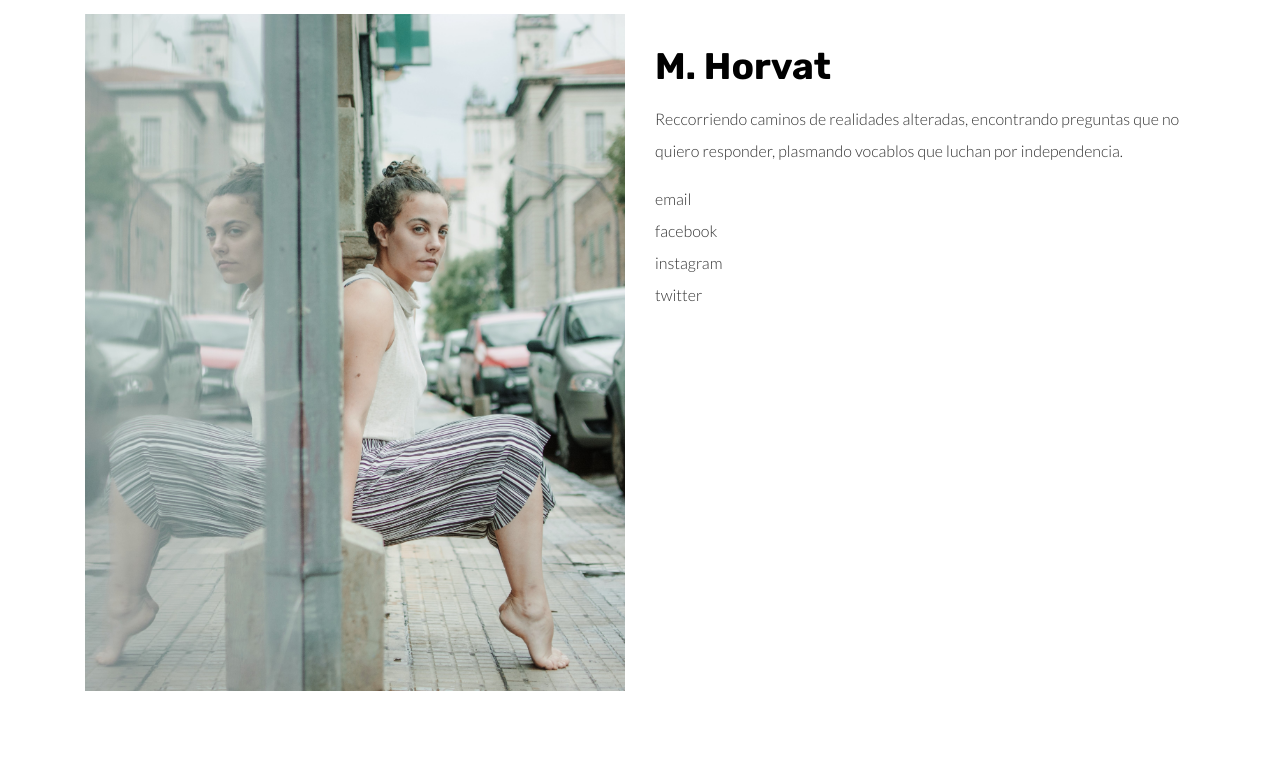
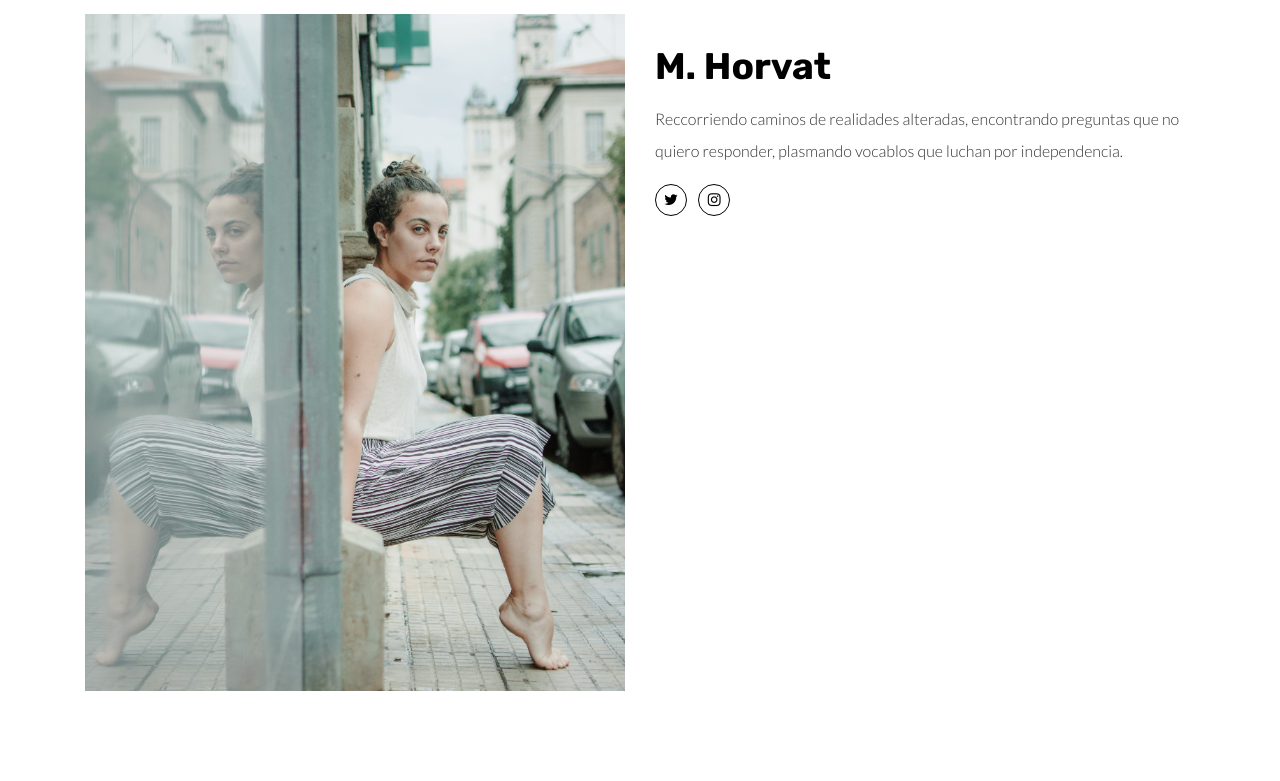
Before and after one commit to lienahorvat/portfolio, a Flask app: page /about.html in a window 1280 px wide. Shown: the part 66-847 px from the top of the page. Run offline with Flask 2, Linux system fonts and the light colour scheme; some libraries are stand-ins or nearby versions.

Commit message:
'updates'

```diff
--- a/templates/about.html
+++ b/templates/about.html
@@ -42,25 +42,7 @@
           <li><a href="./contact.html" title="">Contacto</a></li>
         </ul>
 
-        <div class="footer-container">
 
-
-          <p class="footer-share-icons">
-              <a href="https://www.twitter.com" class="fa-icon" title="">
-                  <i class="fa fa-twitter" aria-hidden="true"></i>
-              </a>
-              <a href="https://www.linkedin.com" class="fa-icon" title="">
-                  <i class="fa fa-instagram" aria-hidden="true"></i>
-              </a>
-              <a href="https://www.behance.com" class="fa-icon" title="">
-                  <i class="fa fa-behance" aria-hidden="true"></i>
-              </a>
-              <a href="https://www.vimeo.com" class="fa-icon" title="">
-                  <i class="fa fa-vimeo" aria-hidden="true"></i>
-              </a>
-          </p>
-
-        </div>
 
 
       </nav>
@@ -79,20 +61,27 @@
                     <h1 class="h2">M. Horvat</h1>
                     <p>Reccorriendo caminos de realidades alteradas, encontrando preguntas que no quiero responder, plasmando vocablos que luchan por independencia. </p>
 
-                    <ul class="list-unstyled">
-                        <li>
-                            <a href="mailto:myemail@myemail.com" title="" class="link-like-text">email</a>
-                        </li>
 
-                        <li>
-                            <a href="https://www.facebook.com/" title="" class="link-like-text">facebook</a>
-                        </li>
-                        <li>
-                            <a href="https://www.instagram.com/" title="" class="link-like-text">instagram</a>
-                        </li>
-                        <li>
-                            <a href="https://twitter.com/" title="" class="link-like-text">twitter</a>
-                        </li>
+              <div class="footer-container">
+
+
+                       <p class="footer-share-icons">
+                           <a href="https://www.twitter.com/magdalenaruizok" class="fa-icon" title="">
+                              <i class="fa fa-twitter" aria-hidden="true"></i>
+                        </a>
+                        <a href="https://www.instagram.com/magdalenaruiz.ok" class="fa-icon" title="">
+                          <i class="fa fa-instagram" aria-hidden="true"></i>
+                        <a/>
+                    </p>
+
+        </div>
+
+
+
+
+
+
+
 
                     </ul>
                 </div>
```
Also changed, not shown: templates/contact.html (+0 -18 lines), templates/gracias.html (+0 -18 lines), templates/index.html (+0 -19 lines), templates/project.html (+0 -19 lines).
